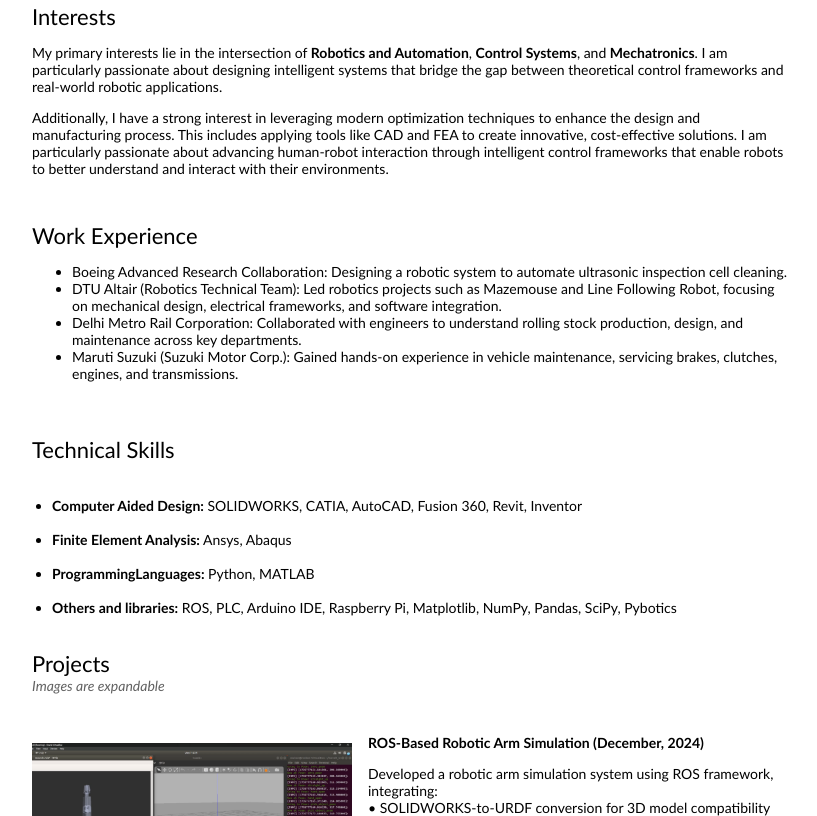
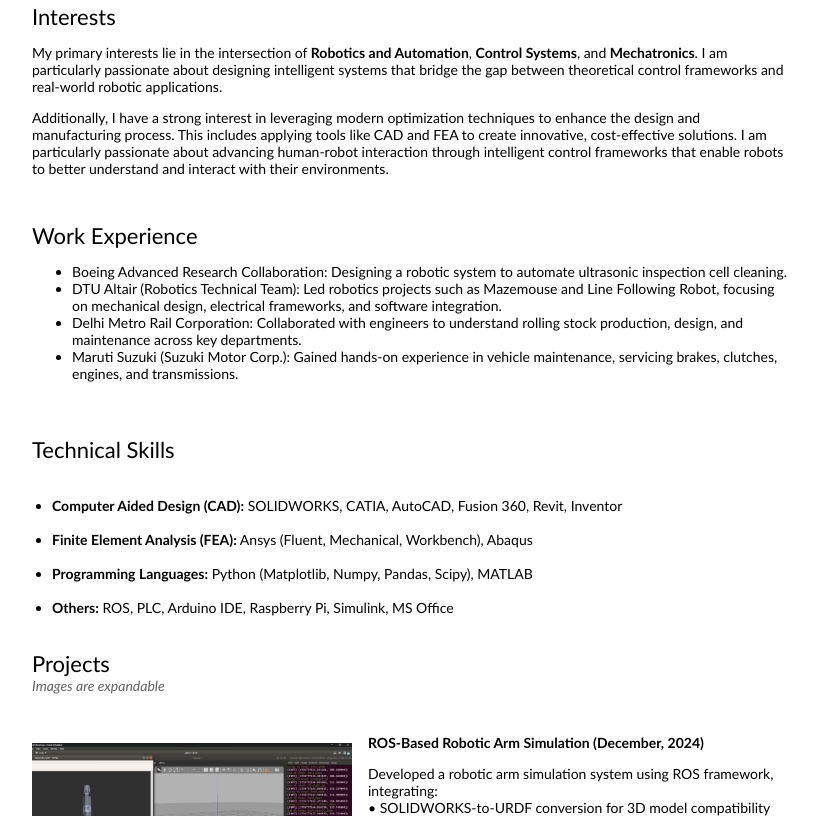
Before and after one commit to reubenmathew7/reubenmathew7.github.io, a plain HTML site: page index.html in a window 1280 px wide. Shown: the part 381-1197 px from the top of the page, without its empty margins (228-1045 px from the left). Drawn offline with Linux system fonts and the light colour scheme; a web font is replaced by a local one.

Commit message:
Update index.html

```diff
--- a/index.html
+++ b/index.html
@@ -80,13 +80,13 @@
               <tr>
                 <td width="75%" valign="center">
                   <ul>
-                    <li><strong>Computer Aided Design:</strong> SOLIDWORKS, CATIA, AutoCAD, Fusion 360, Revit, Inventor</li>
+                    <li><strong>Computer Aided Design (CAD):</strong> SOLIDWORKS, CATIA, AutoCAD, Fusion 360, Revit, Inventor</li>
                     <br>
-                    <li><strong>Finite Element Analysis:</strong> Ansys, Abaqus</li>
+                    <li><strong>Finite Element Analysis (FEA):</strong> Ansys (Fluent, Mechanical, Workbench), Abaqus</li>
                     <br>
-                    <li><strong>ProgrammingLanguages:</strong> Python, MATLAB</li>
+                    <li><strong>Programming Languages:</strong> Python (Matplotlib, Numpy, Pandas, Scipy), MATLAB</li>
                     <br>
-                    <li><strong>Others and libraries:</strong> ROS, PLC, Arduino IDE, Raspberry Pi, Matplotlib, NumPy, Pandas, SciPy,  Pybotics</li>
+                    <li><strong>Others:</strong> ROS, PLC, Arduino IDE, Raspberry Pi, Simulink, MS Office</li>
                   </ul>
                 </td>
               </tr>
```
